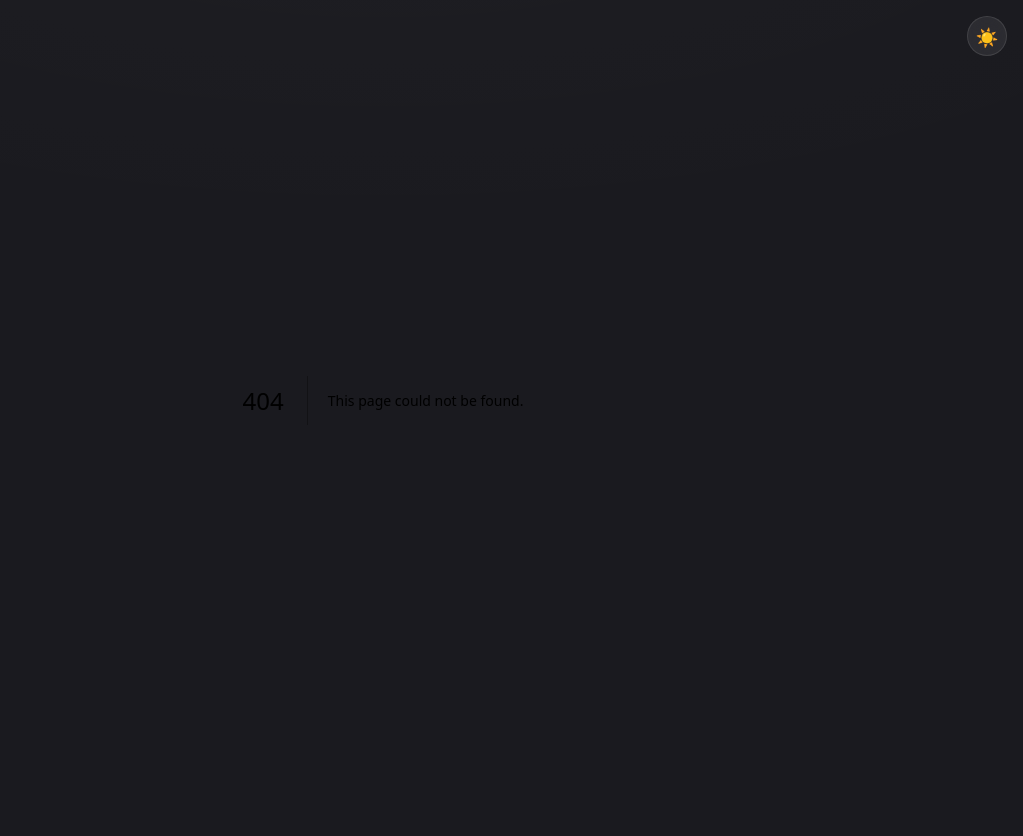
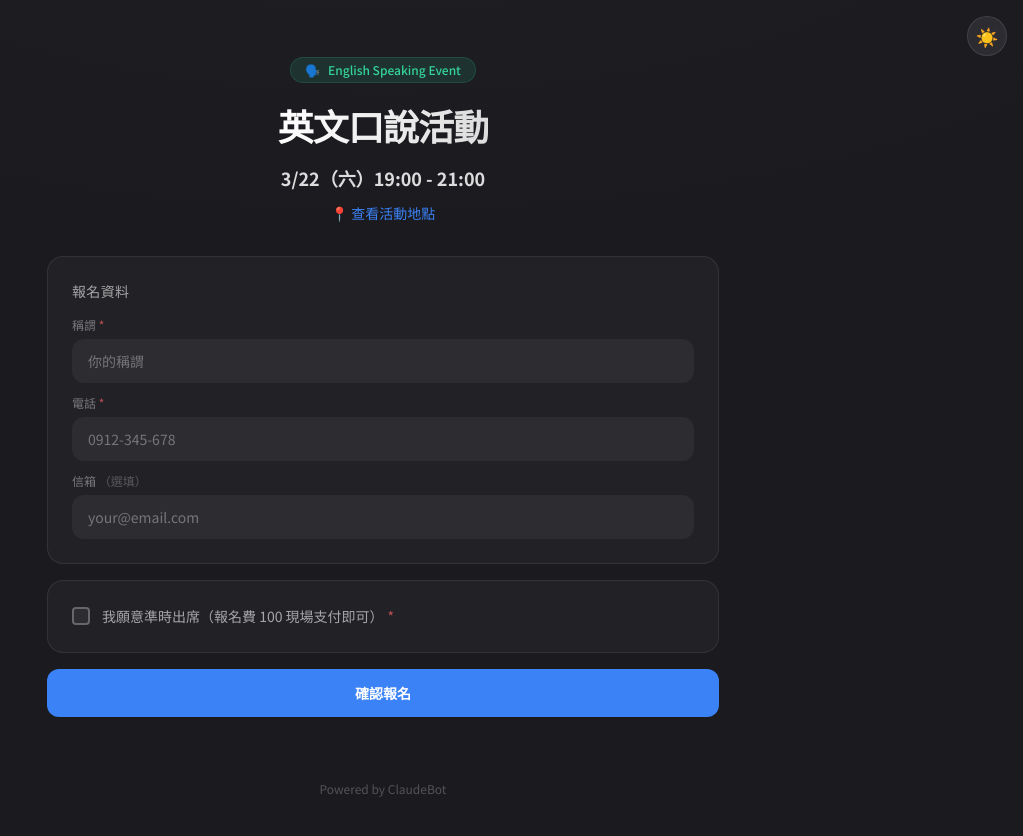
Before and after one commit to Jeffrey0117/claudebot-survey, a Next.js app: page /english-speaking in a window 1280 px wide. Before the commit this address had no page. Shown: the top 836 px of the page, without its empty margins (257-1280 px from the left). Before the commit the page ends 800 px from the top, so only its background shows below. Built offline with nearby package versions, Linux system fonts and the light colour scheme.

Commit message:
feat: add English Speaking event registration page
新增 3/22 英文口說活動報名頁面：
- 報名表單（稱謂、電話、信箱選填）
- 電話號碼重複檢查
- 獨立 event-db 管理報名資料
- 路徑：/english-speaking

```diff
--- /dev/null
+++ b/src/app/api/english-speaking/route.ts
@@ -0,0 +1,44 @@
+import { NextRequest, NextResponse } from 'next/server'
+import { addRegistration, hasRegistered } from '@/lib/event-db'
+import { randomUUID } from 'node:crypto'
+import { z } from 'zod'
+
+const registerSchema = z.object({
+  name: z.string().min(1, '請輸入稱謂'),
+  phone: z.string().min(1, '請輸入電話'),
+  email: z.string().email('Email 格式不正確').or(z.literal('')),
+})
+
+export async function POST(req: NextRequest) {
+  const body = await req.json()
+
+  const parsed = registerSchema.safeParse(body)
+  if (!parsed.success) {
+    const msg = parsed.error.issues[0]?.message ?? '資料格式錯誤'
+    return NextResponse.json({ error: msg }, { status: 400 })
+  }
+
+  const { name, phone, email } = parsed.data
+
+  if (hasRegistered(phone)) {
+    return NextResponse.json({ error: '這個電話號碼已經報名過囉！' }, { status: 409 })
+  }
+
+  addRegistration({
+    id: randomUUID(),
+    name,
+    phone,
+    email: email || '',
+    submittedAt: new Date().toISOString(),
+  })
+
+  return NextResponse.json({ success: true })
+}
+
+export async function GET(req: NextRequest) {
+  const phone = req.nextUrl.searchParams.get('phone')
+  if (!phone) {
+    return NextResponse.json({ registered: false })
+  }
+  return NextResponse.json({ registered: hasRegistered(phone) })
+}
--- /dev/null
+++ b/src/app/english-speaking/page.tsx
@@ -0,0 +1,174 @@
+'use client'
+
+import { useState } from 'react'
+
+export default function EnglishSpeakingPage() {
+  const [name, setName] = useState('')
+  const [phone, setPhone] = useState('')
+  const [email, setEmail] = useState('')
+  const [attendConfirm, setAttendConfirm] = useState(false)
+  const [submitting, setSubmitting] = useState(false)
+  const [submitted, setSubmitted] = useState(false)
+
+  async function handleSubmit(e: React.FormEvent) {
+    e.preventDefault()
+
+    if (!name.trim()) {
+      alert('請輸入稱謂')
+      return
+    }
+
+    if (!phone.trim()) {
+      alert('請輸入電話')
+      return
+    }
+
+    if (!attendConfirm) {
+      alert('請確認願意準時出席')
+      return
+    }
+
+    setSubmitting(true)
+    try {
+      const res = await fetch('/api/english-speaking', {
+        method: 'POST',
+        headers: { 'Content-Type': 'application/json' },
+        body: JSON.stringify({
+          name: name.trim(),
+          phone: phone.trim(),
+          email: email.trim().toLowerCase(),
+        }),
+      })
+
+      if (!res.ok) {
+        const json = await res.json()
+        alert(json.error ?? '提交失敗')
+        return
+      }
+
+      setSubmitted(true)
+    } finally {
+      setSubmitting(false)
+    }
+  }
+
+  return (
+    <main className="min-h-screen flex flex-col items-center px-4 py-8 sm:py-14">
+      {/* Hero */}
+      <div className="text-center mb-8 max-w-xl">
+        <div className="inline-flex items-center gap-2 bg-mint-soft text-mint rounded-full px-3.5 py-1 text-xs font-medium mb-5 border border-mint/15">
+          <span>🗣️</span>
+          <span>English Speaking Event</span>
+        </div>
+        <h1 className="text-3xl sm:text-4xl font-black mb-3 leading-tight tracking-tight">
+          <span className="bg-clip-text text-transparent" style={{ backgroundImage: 'linear-gradient(to right, var(--theme-text), var(--theme-text-secondary))' }}>英文口說活動</span>
+        </h1>
+        <div className="space-y-2 mt-4">
+          <p className="text-base sm:text-lg font-semibold" style={{ color: 'var(--theme-text-secondary)' }}>
+            3/22（六）19:00 - 21:00
+          </p>
+          <a
+            href="https://maps.google.com/maps/place//data=!4m2!3m1!1s0x34693de3e741f583:0x484147b10049d5ae?entry=s&sa=X&ved=2ahUKEwiNr_Cy5auTAxXssFYBHV7iLzkQ4kB6BAgUEAA&hl=zh"
+            target="_blank"
+            rel="noopener noreferrer"
+            className="inline-flex items-center gap-1.5 text-sm text-accent hover:underline"
+          >
+            📍 查看活動地點
+          </a>
+        </div>
+      </div>
+
+      <div className="w-full max-w-2xl space-y-6">
+        {submitted ? (
+          <div className="space-y-8 py-4">
+            <div className="rounded-2xl p-5 sm:p-6 text-center space-y-3" style={{ border: '1px solid var(--theme-border)', background: 'var(--theme-surface)' }}>
+              <p className="text-2xl">🎉</p>
+              <p className="text-lg font-bold" style={{ color: 'var(--theme-text)' }}>報名成功！</p>
+              <p className="text-sm leading-relaxed" style={{ color: 'var(--theme-text-tertiary)' }}>
+                感謝你的報名，3/22 當天見！<br />
+                報名費 $100 現場支付即可。
+              </p>
+            </div>
+          </div>
+        ) : (
+          <form onSubmit={handleSubmit} className="space-y-4">
+            {/* Basic Info */}
+            <div className="rounded-2xl p-5 sm:p-6 space-y-4" style={{ border: '1px solid var(--theme-border)', background: 'var(--theme-surface)' }}>
+              <p className="text-sm font-medium tracking-wide" style={{ color: 'var(--theme-text-tertiary)' }}>報名資料</p>
+
+              <div className="space-y-3">
+                <div>
+                  <label className="block text-xs mb-1.5" style={{ color: 'var(--theme-text-muted)' }}>
+                    稱謂 <span className="text-red-400/70">*</span>
+                  </label>
+                  <input
+                    type="text"
+                    value={name}
+                    onChange={e => setName(e.target.value)}
+                    placeholder="你的稱謂"
+                    className="w-full themed-input rounded-xl px-4 py-3 text-sm focus:outline-none focus:border-accent/40 transition-all"
+                  />
+                </div>
+                <div>
+                  <label className="block text-xs mb-1.5" style={{ color: 'var(--theme-text-muted)' }}>
+                    電話 <span className="text-red-400/70">*</span>
+                  </label>
+                  <input
+                    type="tel"
+                    value={phone}
+                    onChange={e => setPhone(e.target.value)}
+                    placeholder="0912-345-678"
+                    className="w-full themed-input rounded-xl px-4 py-3 text-sm focus:outline-none focus:border-accent/40 transition-all"
+                  />
+                </div>
+                <div>
+                  <label className="block text-xs mb-1.5" style={{ color: 'var(--theme-text-muted)' }}>
+                    信箱 <span className="text-xs" style={{ color: 'var(--theme-text-faint)' }}>（選填）</span>
+                  </label>
+                  <input
+                    type="email"
+                    value={email}
+                    onChange={e => setEmail(e.target.value)}
+                    placeholder="your@email.com"
+                    className="w-full themed-input rounded-xl px-4 py-3 text-sm focus:outline-none focus:border-accent/40 transition-all"
+                  />
+                </div>
+              </div>
+            </div>
+
+            {/* Attendance confirmation */}
+            <div className="rounded-2xl p-5 sm:p-6" style={{ border: '1px solid var(--theme-border)', background: 'var(--theme-surface)' }}>
+              <label
+                className="flex items-start gap-3 cursor-pointer"
+                style={{ color: attendConfirm ? 'var(--theme-text-secondary)' : 'var(--theme-text-tertiary)' }}
+              >
+                <input
+                  type="checkbox"
+                  checked={attendConfirm}
+                  onChange={e => setAttendConfirm(e.target.checked)}
+                  className="mt-0.5 w-4 h-4 rounded"
+                />
+                <span className="text-sm leading-relaxed">
+                  我願意準時出席（報名費 100 現場支付即可）
+                  <span className="text-red-400/70 ml-1">*</span>
+                </span>
+              </label>
+            </div>
+
+            <button
+              type="submit"
+              disabled={submitting}
+              className="w-full py-3.5 bg-accent hover:bg-accent/90 disabled:bg-accent/40 rounded-xl text-sm font-semibold transition-all active:scale-[0.99] text-white"
+            >
+              {submitting ? '提交中...' : '確認報名'}
+            </button>
+          </form>
+        )}
+      </div>
+
+      <footer className="mt-16 text-center text-xs" style={{ color: 'var(--theme-text-faint)' }}>
+        Powered by ClaudeBot
+      </footer>
+    </main>
+  )
+}
--- /dev/null
+++ b/src/lib/event-db.ts
@@ -0,0 +1,33 @@
+import { existsSync, mkdirSync, readFileSync, writeFileSync } from 'node:fs'
+import { join } from 'node:path'
+
+const DATA_DIR = join(process.cwd(), 'data')
+const DB_FILE = join(DATA_DIR, 'english-speaking.json')
+
+export interface EventRegistration {
+  readonly id: string
+  readonly name: string
+  readonly phone: string
+  readonly email: string
+  readonly submittedAt: string
+}
+
+function ensureDb(): void {
+  if (!existsSync(DATA_DIR)) mkdirSync(DATA_DIR, { recursive: true })
+  if (!existsSync(DB_FILE)) writeFileSync(DB_FILE, '[]', 'utf-8')
+}
+
+export function getAllRegistrations(): readonly EventRegistration[] {
+  ensureDb()
+  const raw = readFileSync(DB_FILE, 'utf-8')
+  return JSON.parse(raw) as EventRegistration[]
+}
+
+export function addRegistration(reg: EventRegistration): void {
+  const all = [...getAllRegistrations(), reg]
+  writeFileSync(DB_FILE, JSON.stringify(all, null, 2), 'utf-8')
+}
+
+export function hasRegistered(phone: string): boolean {
+  return getAllRegistrations().some(r => r.phone === phone)
+}
```
